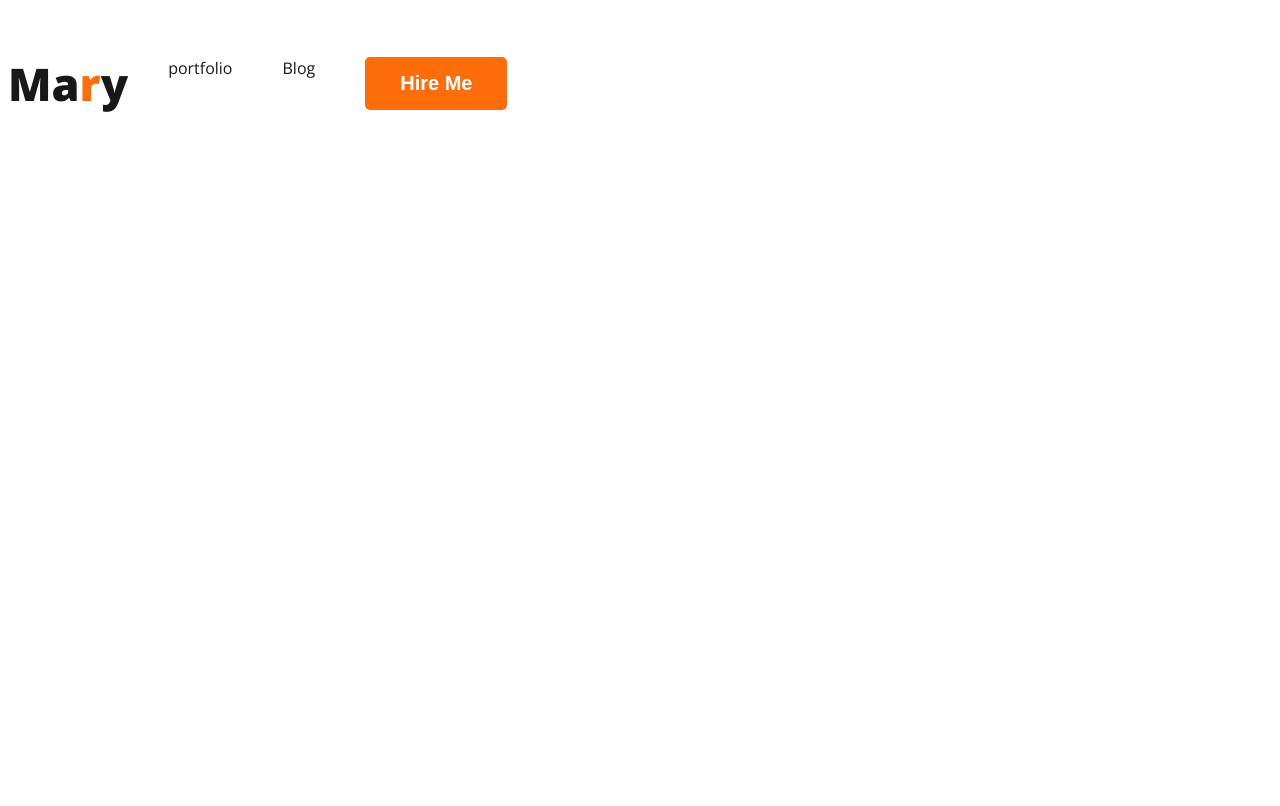
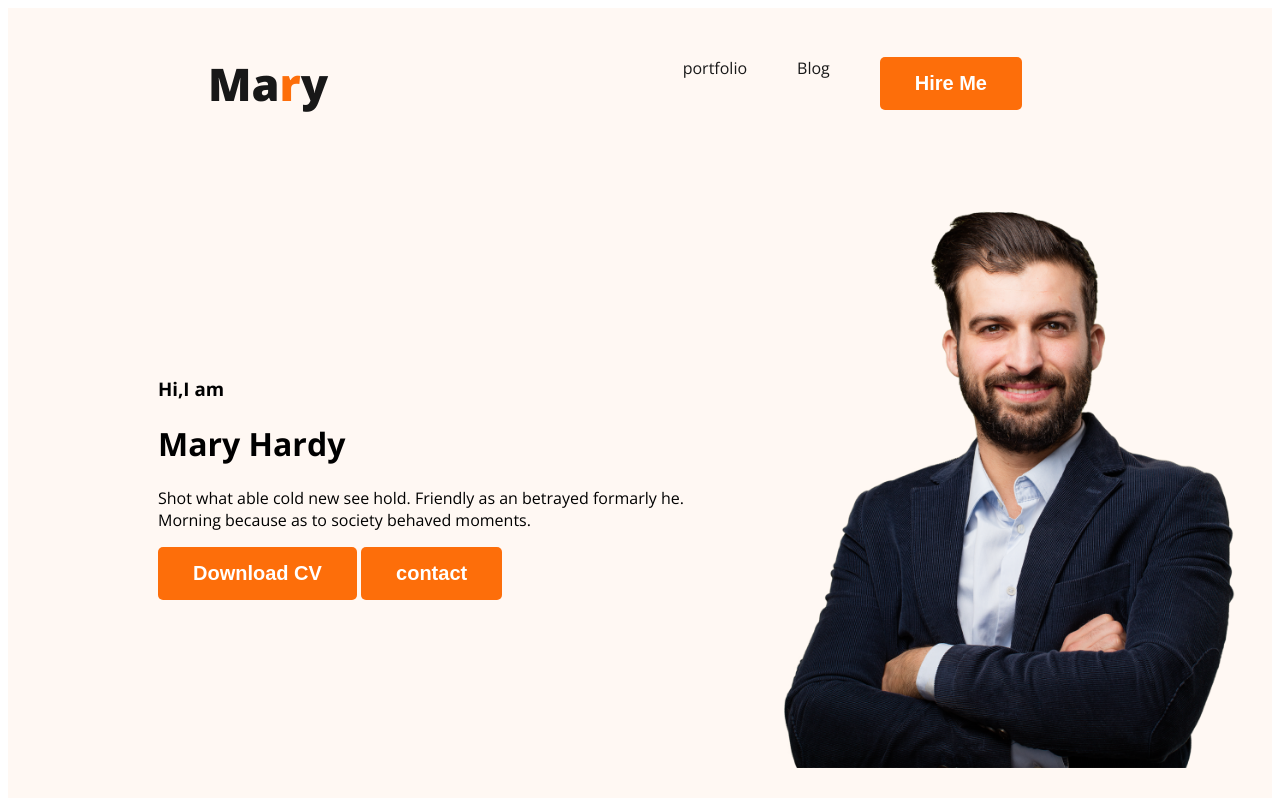
Before and after one commit to kaosarahmedsabbir/webdeveloper-portfolio, a plain HTML site: page index.html in a window 1280 px wide. Drawn offline with nearby package versions, Linux system fonts and the light colour scheme.

Commit message:
banner content added

```diff
--- a/index.html
+++ b/index.html
@@ -14,7 +14,7 @@
 
 </head>
 <body>
-    <header>
+    <header class="header">
     <nav>
         <h3 class="nav-title">Ma<span class="text-primary">r</span>y</h3>
         <ul>
@@ -22,8 +22,17 @@
             <li><a href="">Blog</a></li>
             <li><button class="btn-primary">Hire Me</button></li>
         </ul>
-
     </nav>
+    <div class="banner">
+        <div class="banner-content">
+            <h3 class="banner-greeting">Hi,I am</h3>
+            <h1 class="banner-title">Mary Hardy</h1>
+            <p>Shot what able cold new see hold. Friendly as an betrayed formarly he. Morning because as to society behaved moments.</p>
+            <button class="btn-primary">Download CV</button>
+            <button class="btn-primary">contact</button>
+        </div>
+        <img class="profile-pic" src="images/hardy.png">
+    </div>
     </header>
     <main>
 
--- a/styles/portfolio.css
+++ b/styles/portfolio.css
@@ -13,13 +13,15 @@ body {
     font-size: 20px;
     font-weight: 700;
     padding: 15px 35px;
-    4justify-content: space-between;
+    justify-content: space-between;
     align-items: center;
 }
 /* nav related styles */
 nav {
     display: flex;
+    justify-content: space-between;
     align-items: center;
+    margin: 0 200px;
 }
 .nav-title {
     color: #181818;
@@ -40,3 +42,16 @@ nav a{
     text-decoration: none;
     color: #181818;
 }
+
+/* header related styles */
+.header{
+    background-color: #FFF8F3;
+}
+.banner{
+    padding: 30px 30px 30px 150px;
+    display: flex;
+    align-items: center;
+}
+.banner .profile-pic{
+    width: 500px;
+}
```
